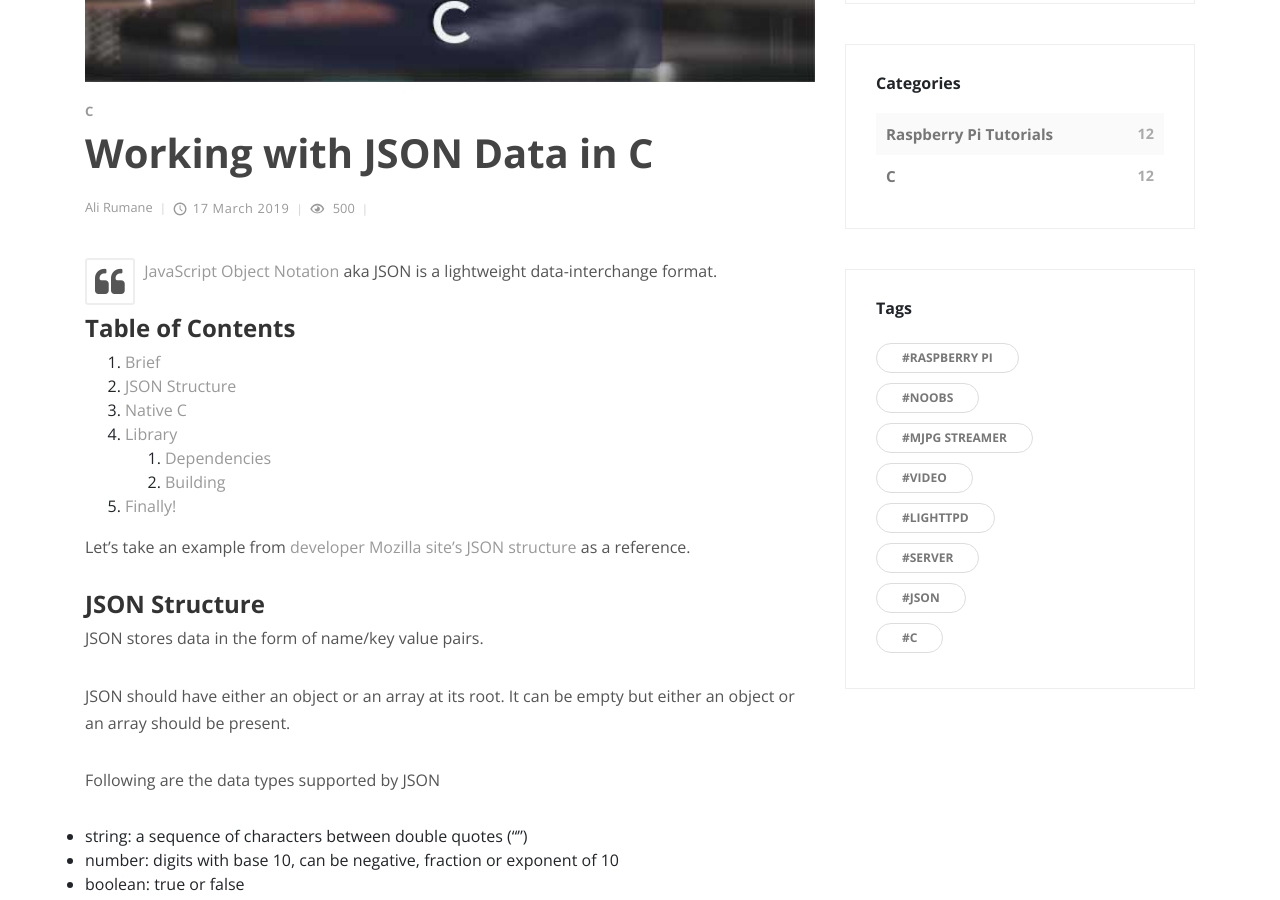
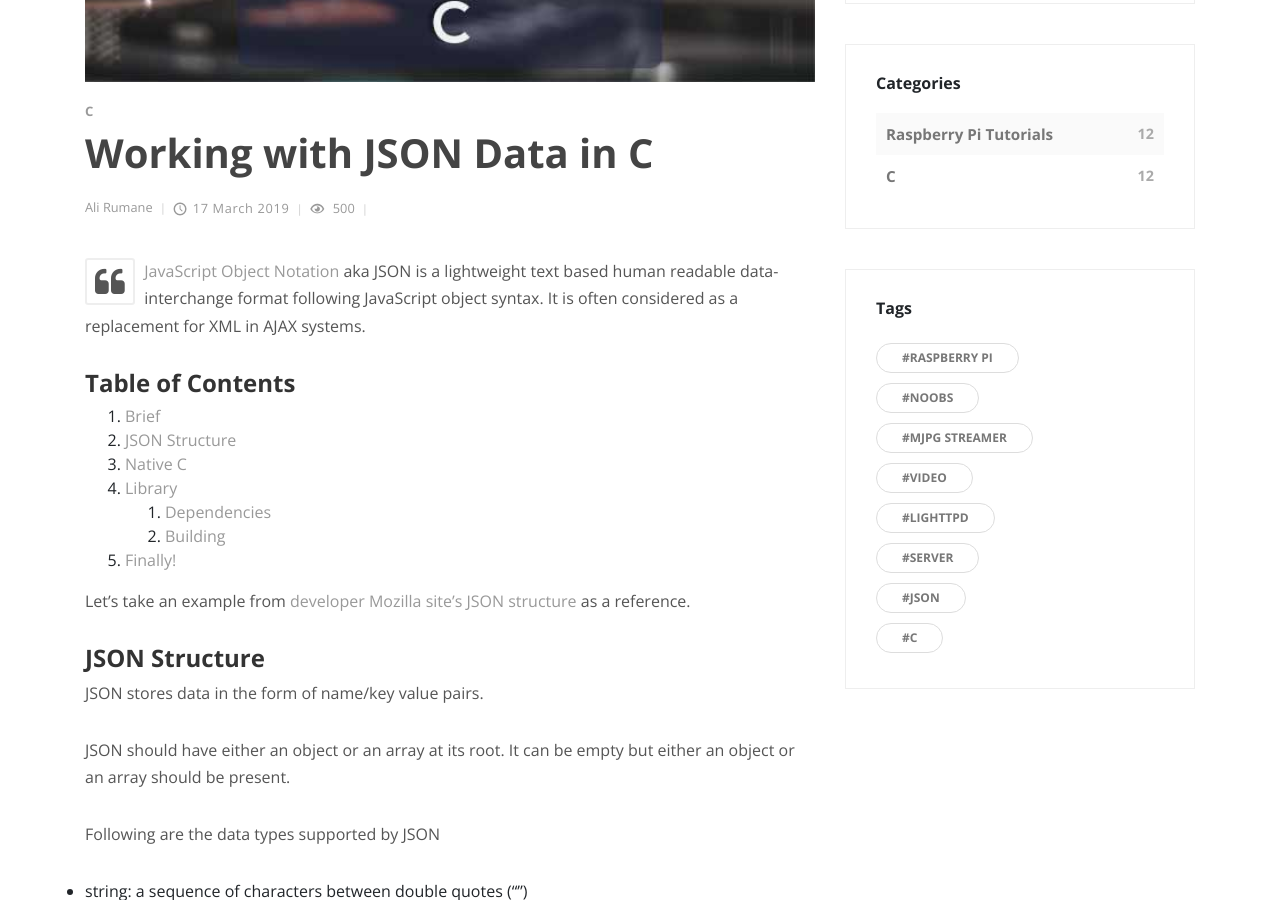
Before and after one commit to alirumane/alirumane.github.io, a Jekyll site: the page built from _posts/2019-03-17-working-with-json-data-in-c.md, in a window 1280 px wide and 900 px high, scrolled down 597 px. Built offline with Jekyll 4.4.1, drawn with Linux system fonts in a browser that asks for light colours; comment, search, counter and statistics services are not loaded.

Commit message:
Update 2019-03-17-working-with-json-data-in-c.md

```diff
--- a/_posts/2019-03-17-working-with-json-data-in-c.md
+++ b/_posts/2019-03-17-working-with-json-data-in-c.md
@@ -9,7 +9,7 @@ description: JSON with C
 
 <p><i class="fa fa-quote-left fa-2x fa-pull-left fa-border"></i></p>
 
-[JavaScript Object Notation](http://json.org/) aka JSON is a lightweight data-interchange format.
+[JavaScript Object Notation](http://json.org/) aka JSON is a lightweight text based human readable data-interchange format following JavaScript object syntax. It is often considered as a replacement for XML in AJAX systems.
 
 
 #### Table of Contents
```
